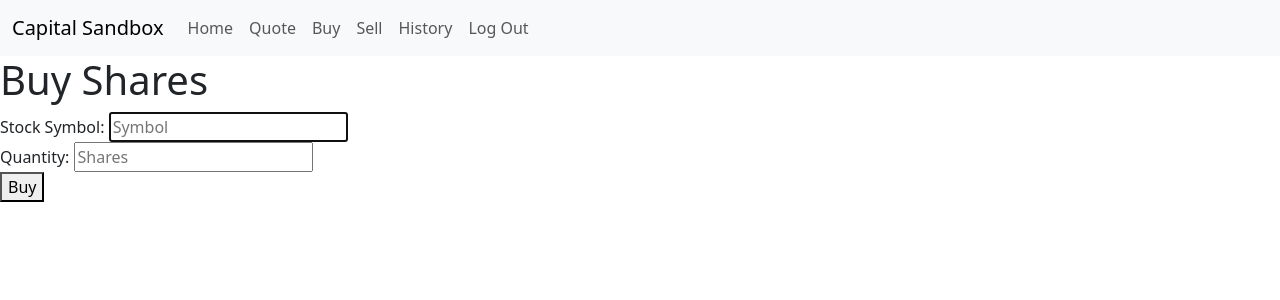
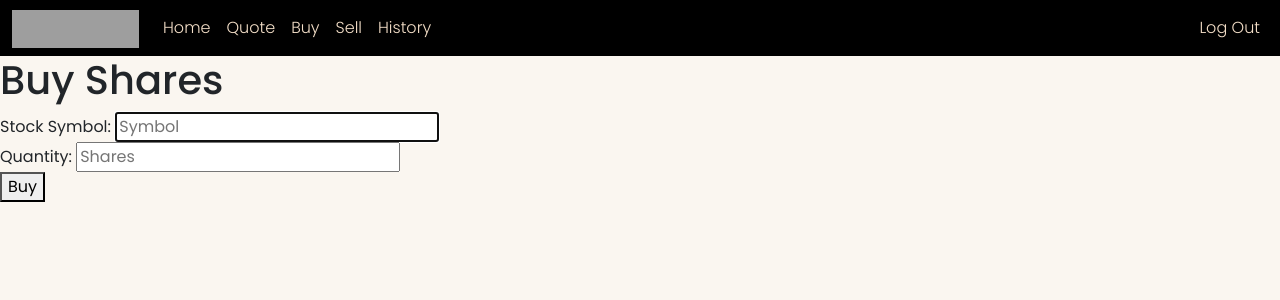
Before and after one commit to y1s9r/Capital-Sandbox, a Flask app: page /buy in a window 1280 px wide. Shown: the top 300 px of the page. Run offline with Flask 3, Linux system fonts and the light colour scheme; a user stored in the database is signed in; grey boxes are pictures that could not be loaded.

Commit message:
designed navbar

```diff
--- a/templates/layout.html
+++ b/templates/layout.html
@@ -4,52 +4,54 @@
         <meta charset="utf-8">
         <meta name="viewport" content="initial-scale=1, width=device-width">
         <link href="https://cdn.jsdelivr.net/npm/bootstrap@5.3.3/dist/css/bootstrap.min.css" rel="stylesheet" integrity="sha384-QWTKZyjpPEjISv5WaRU9OFeRpok6YctnYmDr5pNlyT2bRjXh0JMhjY6hW+ALEwIH" crossorigin="anonymous">
+        <link href="https://fonts.googleapis.com/css2?family=Poppins:wght@300;400;500;600;700&display=swap" rel="stylesheet">
         <title>Capital Sandbox: {% block title%}{% endblock %}</title>
     </head>
-    <body>
-        <nav class="navbar navbar-expand-lg bg-body-tertiary">
-            <div class="container-fluid">
-              <a class="navbar-brand" href="/">Capital Sandbox</a>
-              <button class="navbar-toggler" type="button" data-bs-toggle="collapse" data-bs-target="#navbarNav" aria-controls="navbarNav" aria-expanded="false" aria-label="Toggle navigation">
-                <span class="navbar-toggler-icon"></span>
-              </button>
+    <body style="background-color: #FAF6F0; font-family: 'Poppins', sans-serif;">
+        <nav class="navbar navbar-expand-lg bg-body-tertiary" style="padding: 0%;">
+            <div class="container-fluid" style="background-color: black; padding-top: 3px; padding-bottom: 3px;">
+              <a class="navbar-brand" href="#">
+                <img src="static/cslogo.png" alt="Capital Sandbox" width="127" height="40" style="padding-top: 2px;">
+              </a>
               {% if session["user_id"] %}
-              <div class="collapse navbar-collapse" id="navbarNav">
+              <div class="collapse navbar-collapse" id="navbarNav" style="font-weight:100;">
                 <ul class="navbar-nav">
                   <li class="nav-item">
-                    <a class="nav-link" href="/">Home</a>
+                    <a class="nav-link" href="/" style="color: #F4DFC8;">Home</a>
                   </li>
                   <li class="nav-item">
-                    <a class="nav-link" href="/quote">Quote</a>
+                    <a class="nav-link" href="/quote" style="color: #F4DFC8;">Quote</a>
                   </li>
                   <li class="nav-item">
-                    <a class="nav-link" href="/buy">Buy</a>
+                    <a class="nav-link" href="/buy" style="color: #F4DFC8;">Buy</a>
                   </li>
                   <li class="nav-item">
-                    <a class="nav-link" href="/sell">Sell</a>
+                    <a class="nav-link" href="/sell" style="color: #F4DFC8;">Sell</a>
                   </li>
                   <li class="nav-item">
-                    <a class="nav-link" href="/history">History</a>
+                    <a class="nav-link" href="/history" style="color: #F4DFC8;">History</a>
                   </li>
-                  <li class="nav-item">
-                    <a class="nav-link" href="/logout">Log Out</a>
+                </ul>
+                <ul class="navbar-nav ms-auto">
+                  <li class="nav-item d-flex">
+                    <a class="nav-link" href="/logout" style="color: #F4DFC8;">Log Out</a>
                   </li>
                 </ul>
               </div>
             {% else %}
-            <div class="collapse navbar-collapse" id="navbarNav">
-                <ul class="navbar-nav">
-                  <li class="nav-item">
-                    <a class="nav-link" href="/register">Register</a>
+            <div class="collapse navbar-collapse" id="navbarNav" style="font-weight:100;">
+              <ul class="navbar-nav ms-auto">
+                  <li class="nav-item d-flex">
+                      <a class="nav-link" href="/register" style="color: #F4DFC8;">Register</a>
                   </li>
                   <li class="nav-item">
-                    <a class="nav-link" href="/login">Log In</a>
+                      <a class="nav-link" href="/login" style="color: #F4DFC8;">Log In</a>
                   </li>
-                </ul>
-              </div>
+              </ul>
+            </div>
             {% endif %}
             </div>
-          </nav>
+        </nav>
         {% block body %}{% endblock %}
         <script src="https://cdn.jsdelivr.net/npm/bootstrap@5.3.3/dist/js/bootstrap.bundle.min.js" integrity="sha384-YvpcrYf0tY3lHB60NNkmXc5s9fDVZLESaAA55NDzOxhy9GkcIdslK1eN7N6jIeHz" crossorigin="anonymous"></script>
     </body>
```
